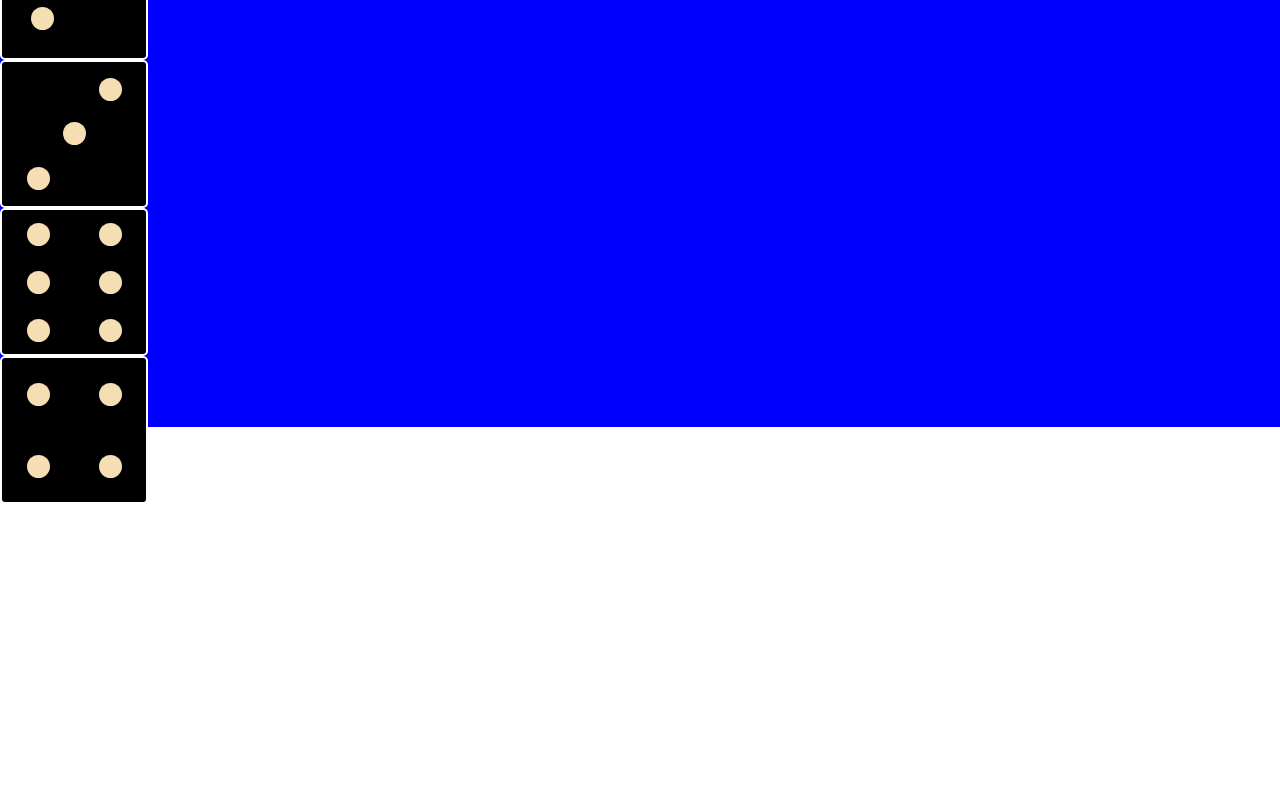
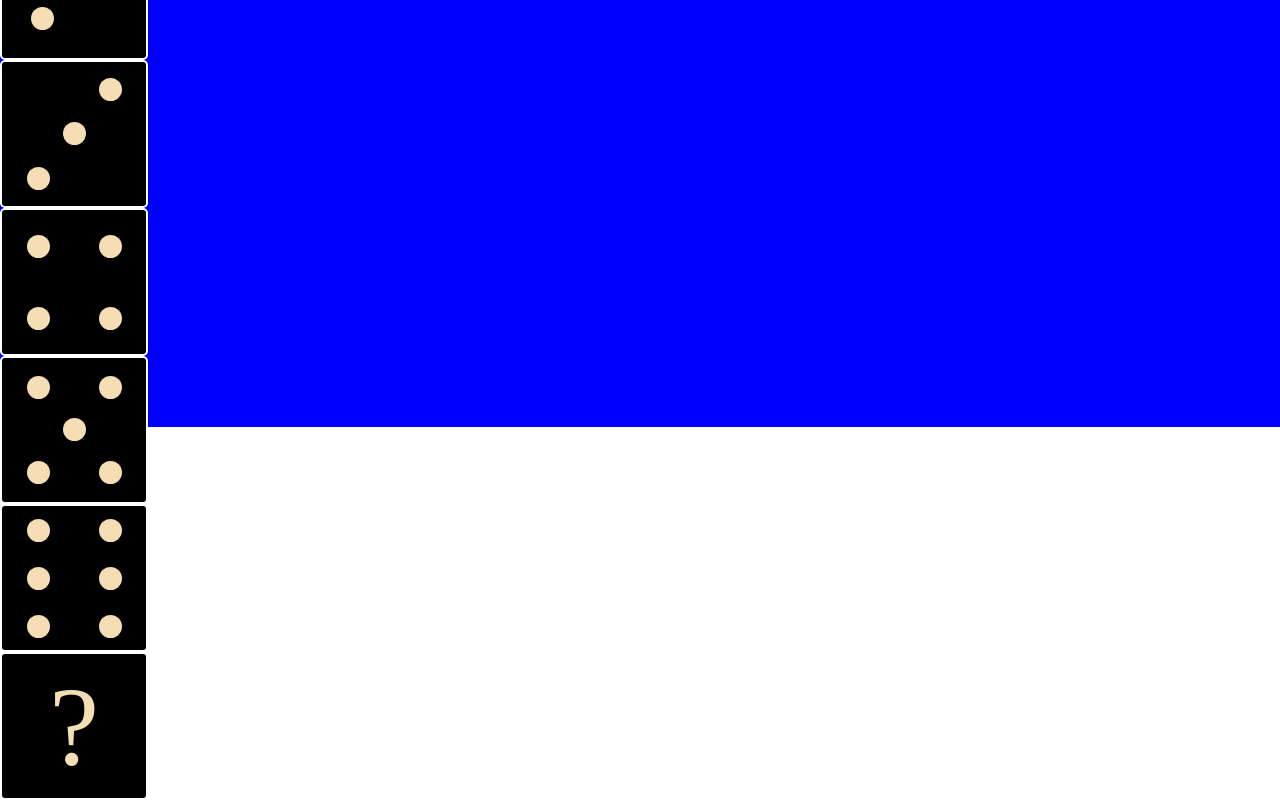
Before and after one commit to pabllot/cricket, a React (Vite) app: page / in a window 1280 px wide. Shown: the part 373-1173 px from the top of the page. Before the commit the page ends 877 px from the top, so only its background shows below. Built offline with nearby package versions, Linux system fonts and the light colour scheme.

Commit message:
question dice

```diff
--- /dev/null
+++ b/src/components/Dice/Five/Five.jsx
@@ -0,0 +1,21 @@
+import React from 'react'
+
+import { Container } from './styles'
+
+const Five = () => {
+  return (
+    <Container>
+        <div className='fourW'>
+            <div className='four'></div>
+            <div className='four'></div>
+        </div>
+        <div className='middle'></div>
+        <div className='fourW'>
+            <div className='four'></div>
+            <div className='four'></div>
+        </div>
+    </Container>
+  )
+}
+
+export default Five
--- /dev/null
+++ b/src/components/Dice/Five/styles.jsx
@@ -0,0 +1,37 @@
+import styled from "styled-components"
+
+export const Container = styled.div`
+width: 9rem;
+height: 9rem;
+border-radius: 5px;
+background: black;
+display: flex;
+flex-direction: column;
+align-items: center;
+justify-content: space-around;
+border: 2px solid white;
+
+.fourW {
+    width: 100%;
+    display: flex;
+    justify-content: space-around;
+    margin-top: 17px;
+    margin-bottom: 17px;
+}
+
+.four {
+    width: 23px;
+    height: 23px;
+    border-radius: 50%;
+    background: wheat;
+
+
+}
+.middle {
+    width: 23px;
+    height: 23px;
+    border-radius: 50%;
+    background: wheat;
+}
+
+`
--- /dev/null
+++ b/src/components/Dice/Question/Question.jsx
@@ -0,0 +1,14 @@
+import React from 'react'
+
+import { Container } from './styles'
+
+const Question = () => {
+  return (
+    <Container>
+        <div className='question'>?</div>
+
+    </Container>
+  )
+}
+
+export default Question
--- /dev/null
+++ b/src/components/Dice/Question/styles.jsx
@@ -0,0 +1,18 @@
+import styled from "styled-components"
+
+export const Container = styled.div`
+width: 9rem;
+height: 9rem;
+border-radius: 5px;
+background: black;
+display: flex;
+align-items: center;
+justify-content: center;
+border: 2px solid white;
+
+
+.question {
+    color: wheat;
+    font-size: 7rem;
+}
+`
--- a/src/components/Main.jsx
+++ b/src/components/Main.jsx
@@ -14,6 +14,8 @@ import One from './Dice/One/One'
 import Two from './Dice/Two/Two'
 import Three from './Dice/Three/Three'
 import Four from './Dice/Four/Four'
+import Five from './Dice/Five/Five'
+import Question from './Dice/Question/Question'
 
 
 const Main = () => {
@@ -87,8 +89,10 @@ const Main = () => {
         <One />
         <Two />
         <Three />
+        <Four />
+        <Five />
         <Six />
-        <Four />
+        <Question />
     </Container>
   )
 }
```
